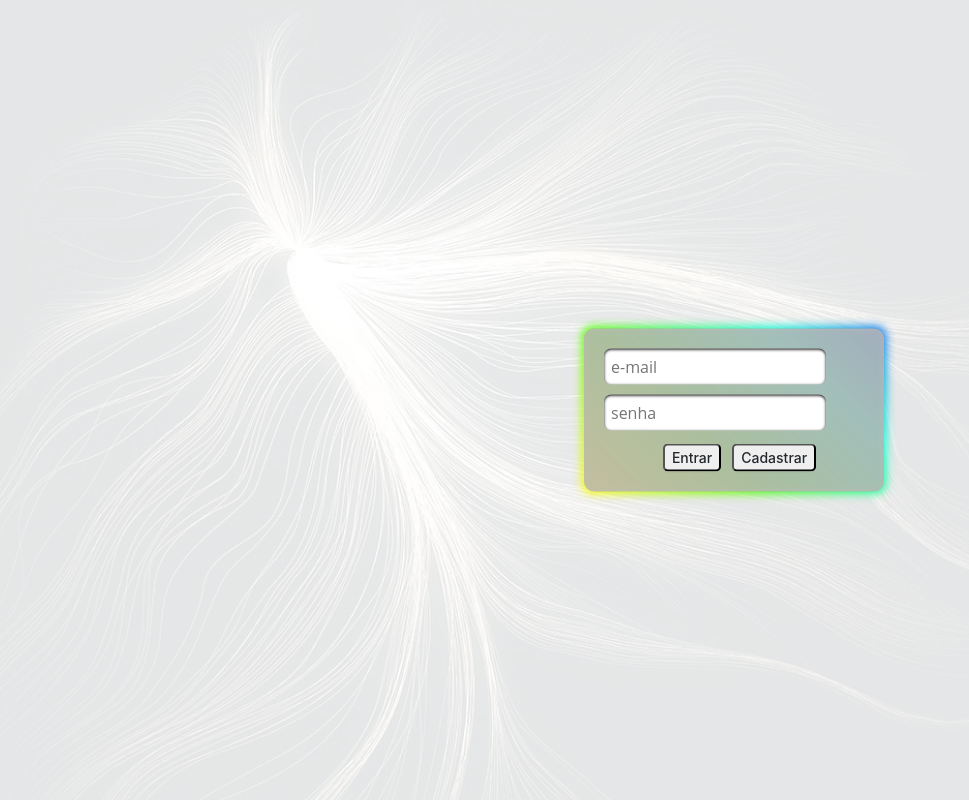
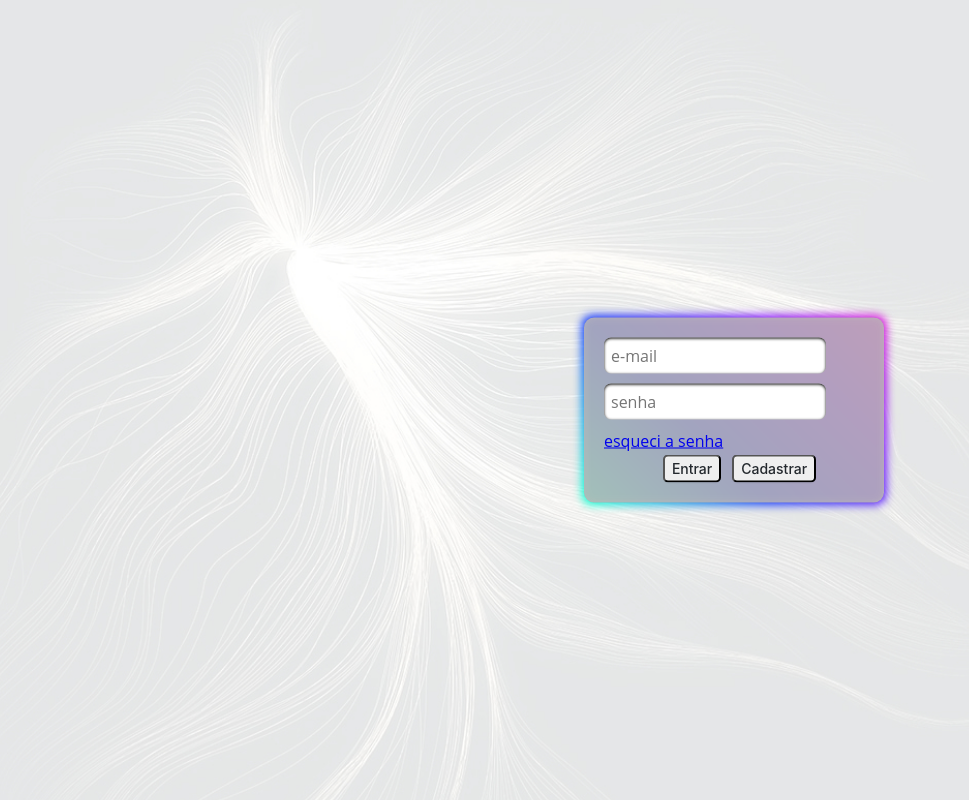
Before and after one commit to rafittu/front-lumin, a React (Create React App) app: page / in a window 1280 px wide. Shown: the whole page, without its empty margins (84-1053 px from the left). Built offline with nearby package versions, Linux system fonts and the light colour scheme.

Commit message:
feat: forgot password link

```diff
--- a/src/pages/SignIn.jsx
+++ b/src/pages/SignIn.jsx
@@ -89,6 +89,12 @@ function SignIn() {
           )}
         </div>
 
+        <span className="recover-password">
+          <Link to="/recover-password">
+            <p>esqueci a senha</p>
+          </Link>
+        </span>
+
         <div className="inputs-buttons">
           <button type="submit" disabled={isLoading}>
             {isLoading ? 'Entrando...' : 'Entrar'}
```
